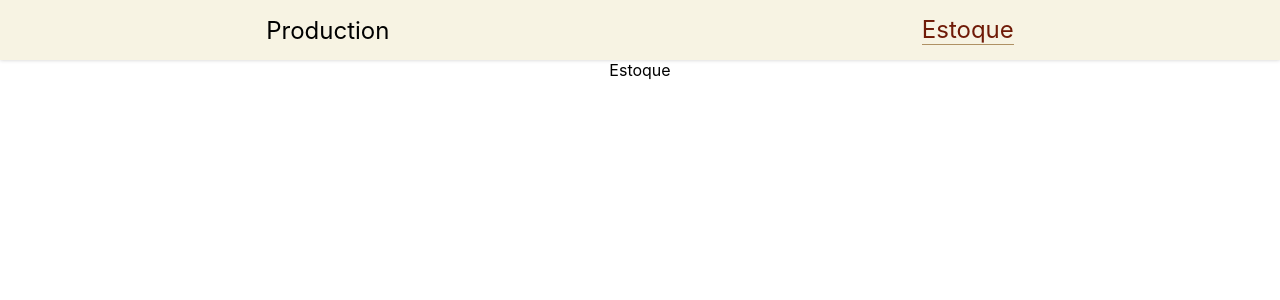
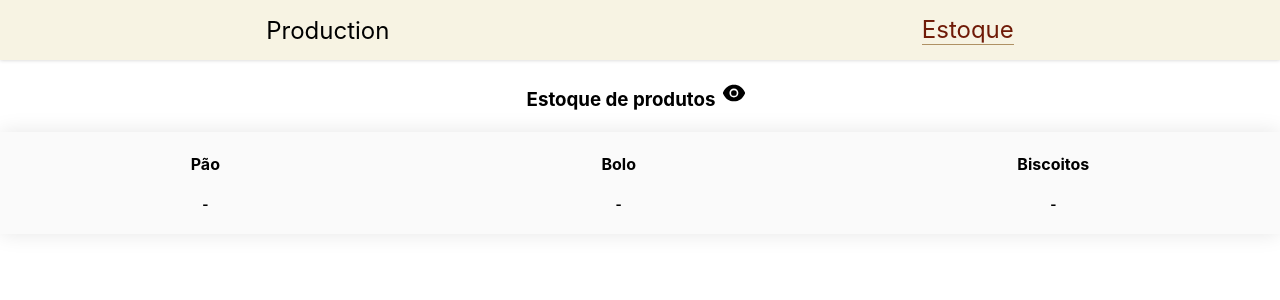
Before and after one commit to joaobibiano/reactjs-dominando-front-end, a React (Vite) app in the folder react-router/03-breadact/: page /stock in a window 1280 px wide. Shown: the top 300 px of the page. Built offline with nearby package versions, Linux system fonts and the light colour scheme.

Commit message:
implement stock component

```diff
--- a/react-router/03-breadact/src/App.tsx
+++ b/react-router/03-breadact/src/App.tsx
@@ -4,6 +4,7 @@ import "./App.css";
 import { BrowserRouter, Switch, Route, Redirect } from "react-router-dom";
 import { Navbar } from "./components/Navbar";
 import { Production } from "./components/Production";
+import { Stock } from "./components/Stock";
 
 function App() {
   return (
@@ -19,7 +20,9 @@ function App() {
             <Production />
           </Route>
 
-          <Route path="/stock">Estoque</Route>
+          <Route path="/stock">
+            <Stock />
+          </Route>
         </Switch>
       </BrowserRouter>
     </div>
--- /dev/null
+++ b/react-router/03-breadact/src/components/Stock/index.tsx
@@ -0,0 +1,35 @@
+import {
+  useParams,
+  useHistory,
+  useRouteMatch,
+  generatePath,
+} from "react-router-dom";
+import data from "../../assets/data.json";
+import { ButtonVisibily, StockContainer } from "./styles";
+import { AiFillEyeInvisible, AiFillEye } from "react-icons/ai";
+
+export const Stock = () => {
+  const history = useHistory();
+  const routeMatch = useRouteMatch();
+  const showStock = false;
+
+  return (
+    <div>
+      <h3>
+        Estoque de produtos
+        <ButtonVisibily>
+          {showStock ? <AiFillEyeInvisible /> : <AiFillEye />}
+        </ButtonVisibily>
+      </h3>
+
+      <StockContainer>
+        {data.products.map((product) => (
+          <div key={product.id}>
+            <h4>{product.name}</h4>
+            <h5>{showStock ? product.stock : "-"}</h5>
+          </div>
+        ))}
+      </StockContainer>
+    </div>
+  );
+};
--- /dev/null
+++ b/react-router/03-breadact/src/components/Stock/styles.ts
@@ -0,0 +1,16 @@
+import styled from "styled-components";
+
+export const StockContainer = styled.div`
+  display: flex;
+  align-items: center;
+  justify-content: space-around;
+
+  background-color: #fafafa;
+  box-shadow: 0 0 20px rgba(0, 0, 0, 0.1);
+`;
+
+export const ButtonVisibily = styled.button`
+  border: none;
+  background: none;
+  cursor: pointer;
+`;
```
